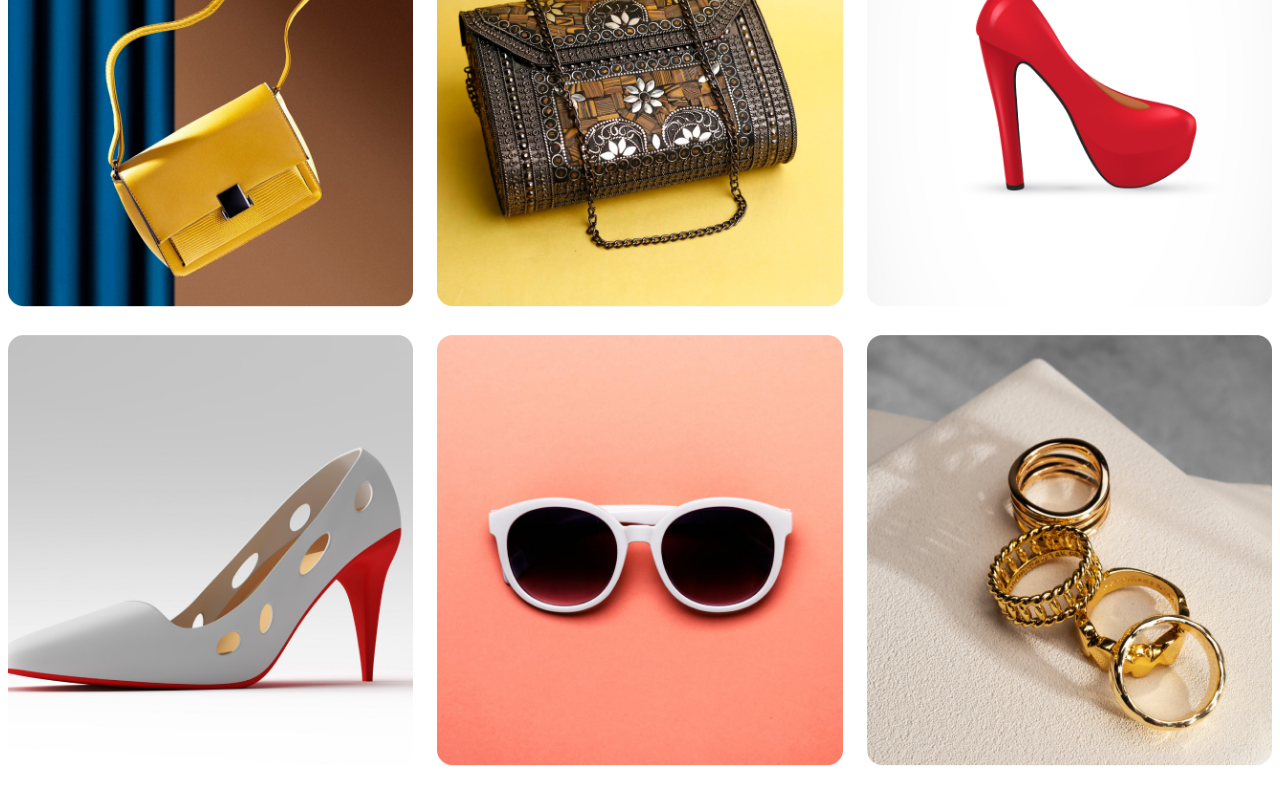
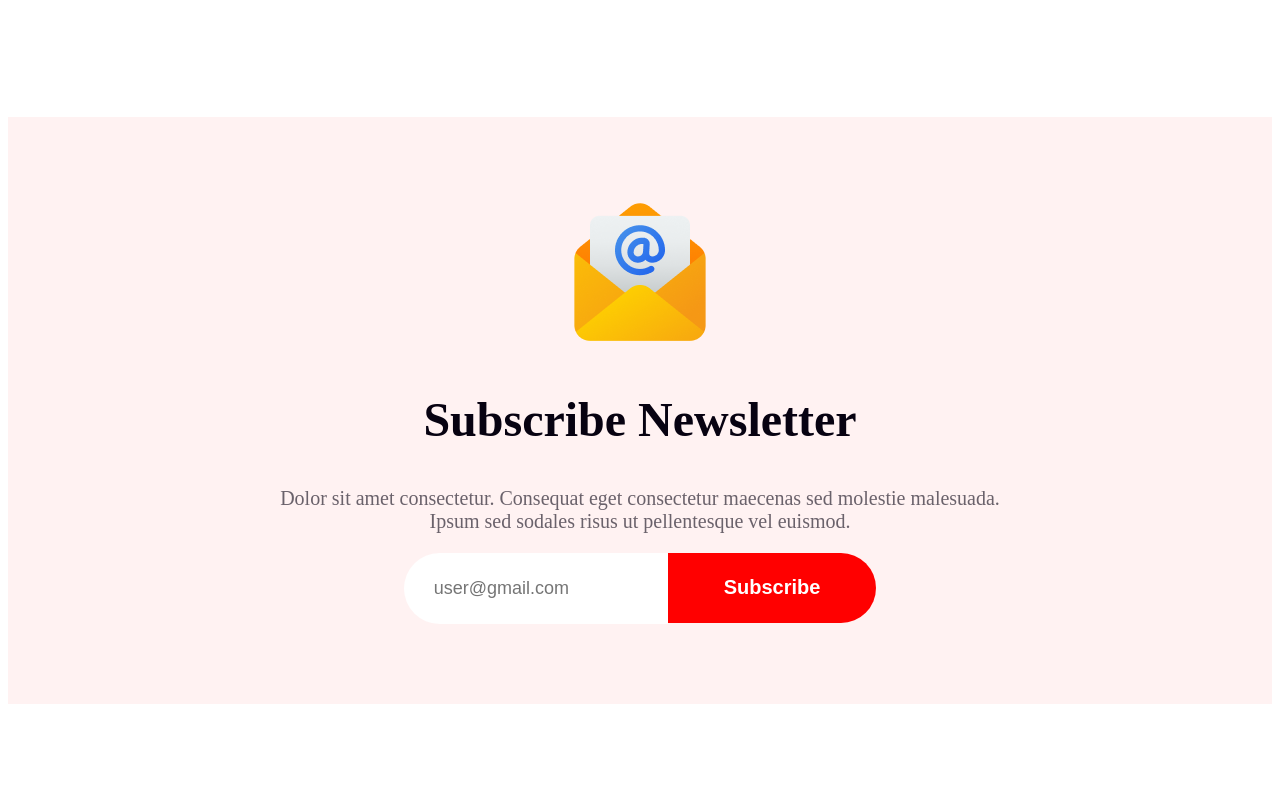
Before and after one commit to islamSorifulhero/New-Year-Offer, a plain HTML site: page index.html in a window 1280 px wide. Shown: the part 1090-1894 px from the top of the page. Before the commit the page ends 1868 px from the top, so only its background shows below. Drawn offline with Linux system fonts and the light colour scheme.

Commit message:
Subscribe Newsletter section done

```diff
--- a/index.html
+++ b/index.html
@@ -69,7 +69,7 @@
             </div>
         </section>
         <section>
-            <div class="rectangle-section">
+            <div class="rectangle-section hide">
                 <div>
                     <img src="images/Group 75.png" alt="">
                 </div>
@@ -105,6 +105,17 @@
                 </div>
             </div>
         </section>
+        <section>
+            <div class="subscribe-section">
+                <img src="images/Group 61.png" alt="">
+                <h1>Subscribe Newsletter</h1>
+                <p>Dolor sit amet consectetur. Consequat eget consectetur maecenas sed molestie malesuada. <br> Ipsum sed sodales risus ut pellentesque vel euismod. </p>
+                <div class="email-file">
+                    <input type="text" placeholder="user@gmail.com">
+                    <button>Subscribe</button>
+                </div>
+            </div>
+        </section>
     </main>
     <footer>
 
--- a/responsive.css
+++ b/responsive.css
@@ -31,4 +31,12 @@
     .new-year-place{
         font-size: 1rem;
     }
+    .email-file input{
+        border-radius: 50px;
+    }
+    .email-file button{
+        border-radius: 50px;
+        margin-left: 10px;
+        margin-top: 18px;
+    }
 }
--- a/style.css
+++ b/style.css
@@ -197,6 +197,49 @@ header{
     align-items: center;
     justify-content: center;
 }
+.subscribe-section{
+    background-color: rgba(255, 0, 0, 0.05);
+    margin: 120px auto;
+    text-align: center;
+    padding: 80px 0px;
+}
+.subscribe-section h1{
+    font-size: 3rem;
+    color: #070211;
+}
+.subscribe-section p{
+    font-size: 1.25rem;
+    font-weight: 500;
+    color: rgba(7, 2, 17, 0.6);
+}
+.email-file input{
+    padding-top: 25px;
+    padding-bottom: 25px;
+    padding-left: 30px;
+    font-size: 1.125rem;
+    font-weight: 500;
+    color: rgba(7, 2, 17, 0.3);
+    border: none;
+    border-top-left-radius: 50px;
+    border-bottom-left-radius: 50px;
+}
+.email-file button{
+    padding-top: 23px;
+    padding-bottom: 24px;
+    padding-left: 56px;
+    padding-right: 56px;
+    margin-left: -4px;
+    font-size: 1.25rem;
+    font-weight: 600;
+    color: #FFFFFF;
+    background-color: #FF0000;
+    border: none;
+    border-top-right-radius: 50px;
+    border-bottom-right-radius: 50px;
+}
+
+
+
 
 
 
```
